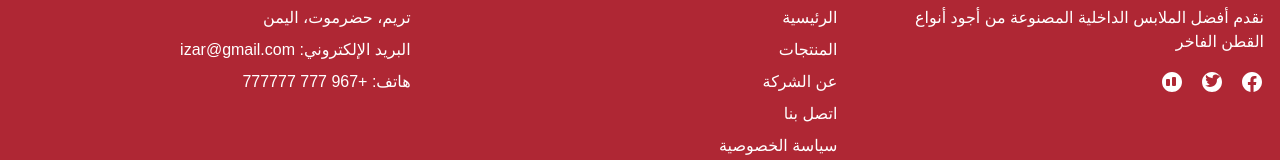
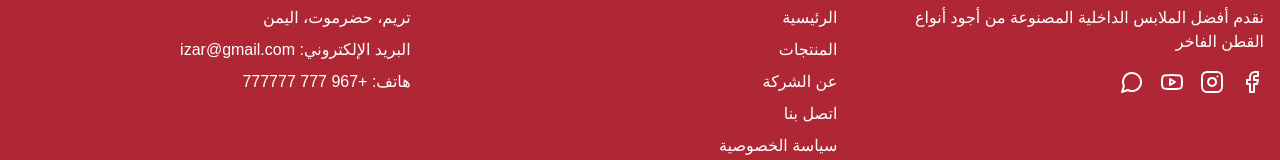
Before and after one commit to codeBOKER/izar, a React (Vite) app: page /about in a window 1280 px wide. Shown: the part 1186-1346 px from the top of the page. Built offline with nearby package versions, Linux system fonts and the light colour scheme.

Commit message:
feat: Add social media logos
Add Facebook, Instagram, YouTube, and WhatsApp logos to the footer.

```diff
--- a/src/components/Footer.tsx
+++ b/src/components/Footer.tsx
@@ -1,6 +1,7 @@
 
 import React from 'react';
 import { Link } from 'react-router-dom';
+import { Facebook, Instagram, Youtube, MessageCircle } from 'lucide-react';
 
 const Footer: React.FC = () => {
   return (
@@ -11,20 +12,17 @@ const Footer: React.FC = () => {
             <h3 className="text-xl font-bold mb-4">ملابس رجالية فاخرة</h3>
             <p className="mb-4">نقدم أفضل الملابس الداخلية المصنوعة من أجود أنواع القطن الفاخر</p>
             <div className="flex space-x-4 space-x-reverse">
-              <a href="#" className="text-white hover:text-gray-300">
-                <svg className="h-6 w-6" fill="currentColor" viewBox="0 0 24 24">
-                  <path d="M22 12c0-5.523-4.477-10-10-10S2 6.477 2 12c0 4.991 3.657 9.128 8.438 9.878v-6.987h-2.54V12h2.54V9.797c0-2.506 1.492-3.89 3.777-3.89 1.094 0 2.238.195 2.238.195v2.46h-1.26c-1.243 0-1.63.771-1.63 1.562V12h2.773l-.443 2.89h-2.33v6.988C18.343 21.128 22 16.991 22 12z" />
-                </svg>
+              <a href="#" className="text-white hover:text-gray-300 transition-colors">
+                <Facebook className="h-6 w-6" />
               </a>
-              <a href="#" className="text-white hover:text-gray-300">
-                <svg className="h-6 w-6" fill="currentColor" viewBox="0 0 24 24">
-                  <path d="M12 2C6.477 2 2 6.477 2 12s4.477 10 10 10 10-4.477 10-10S17.523 2 12 2zm4.98 7.19l-.078 1.292c-.018.31-.043.61-.078.9a6.903 6.903 0 01-1.267 2.91 6.5 6.5 0 01-2.556 2.014c-.951.394-1.995.592-3.131.592-1.742 0-3.35-.48-4.71-1.39.23.023.475.035.73.035a6.3 6.3 0 003.907-1.347 3.152 3.152 0 01-2.938-2.185 3.253 3.253 0 001.42-.054 3.149 3.149 0 01-2.52-3.088v-.04c.426.237.91.38 1.425.396a3.142 3.142 0 01-1.4-2.622c0-.577.156-1.116.425-1.58a8.934 8.934 0 006.482 3.285 3.55 3.55 0 01-.08-.72 3.147 3.147 0 013.147-3.147c.91 0 1.73.384 2.307 1 .72-.142 1.396-.405 2.004-.768a3.164 3.164 0 01-1.38 1.735 6.292 6.292 0 001.814-.494 6.74 6.74 0 01-1.57 1.62z" />
-                </svg>
+              <a href="#" className="text-white hover:text-gray-300 transition-colors">
+                <Instagram className="h-6 w-6" />
               </a>
-              <a href="#" className="text-white hover:text-gray-300">
-                <svg className="h-6 w-6" fill="currentColor" viewBox="0 0 24 24">
-                  <path d="M12 2C6.477 2 2 6.477 2 12s4.477 10 10 10 10-4.477 10-10S17.523 2 12 2zm-2 13a1 1 0 01-1 1H7a1 1 0 01-1-1v-5a1 1 0 011-1h2a1 1 0 011 1v5zm6 0a1 1 0 01-1 1h-2a1 1 0 01-1-1V8a1 1 0 011-1h2a1 1 0 011 1v7zm4-7a1 1 0 00-1-1h-2a1 1 0 00-1 1v7a1 1 0 001 1h2a1 1 0 001-1V8z" />
-                </svg>
+              <a href="#" className="text-white hover:text-gray-300 transition-colors">
+                <Youtube className="h-6 w-6" />
+              </a>
+              <a href="#" className="text-white hover:text-gray-300 transition-colors">
+                <MessageCircle className="h-6 w-6" />
               </a>
             </div>
           </div>
```
